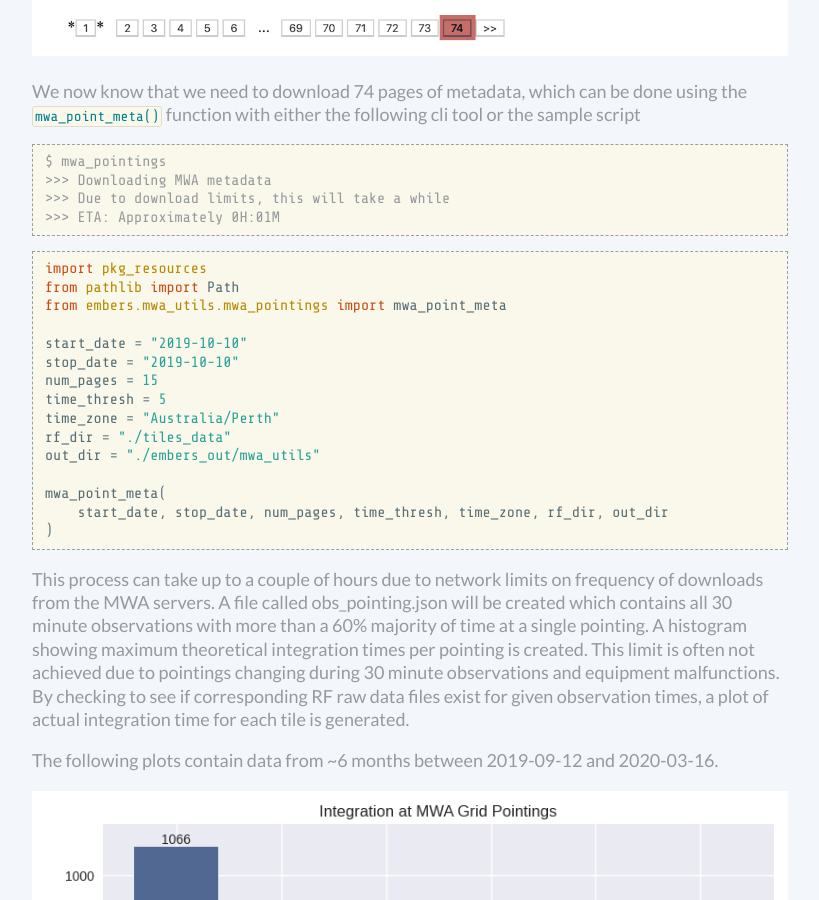
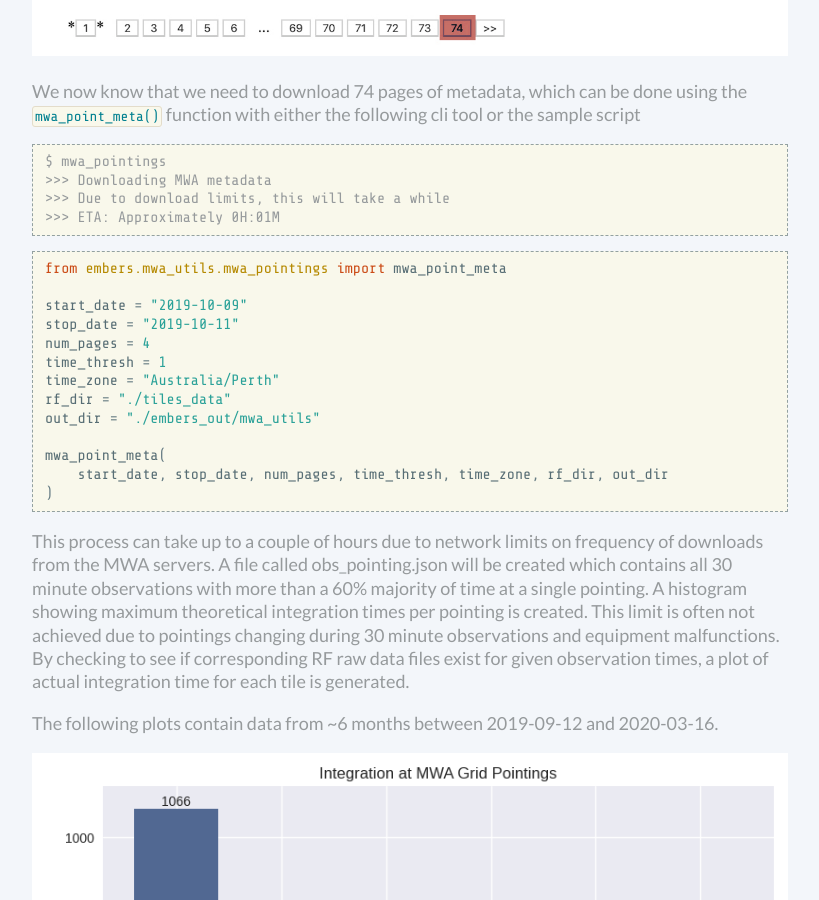
Before and after one commit to amanchokshi/EMBERS, a Sphinx documentation site: the page built from docs/embersbyexample.rst, in a window 1280 px wide and 900 px high, scrolled down 14168 px. Shown: the whole window, without its empty margins (230-1049 px from the left). Built offline with Sphinx 7.4.7, drawn with Linux system fonts in a browser that asks for light colours.

Commit message:
mwa_pointings with external example data

```diff
--- a/docs/embersbyexample.rst
+++ b/docs/embersbyexample.rst
@@ -510,14 +510,12 @@ either the following cli tool or the sample script
 
 .. code-block:: python
 
-    import pkg_resources
-    from pathlib import Path
     from embers.mwa_utils.mwa_pointings import mwa_point_meta
 
-    start_date = "2019-10-10"
-    stop_date = "2019-10-10"
-    num_pages = 15
-    time_thresh = 5
+    start_date = "2019-10-09"
+    stop_date = "2019-10-11"
+    num_pages = 4
+    time_thresh = 1
     time_zone = "Australia/Perth"
     rf_dir = "./tiles_data"
     out_dir = "./embers_out/mwa_utils"
```
